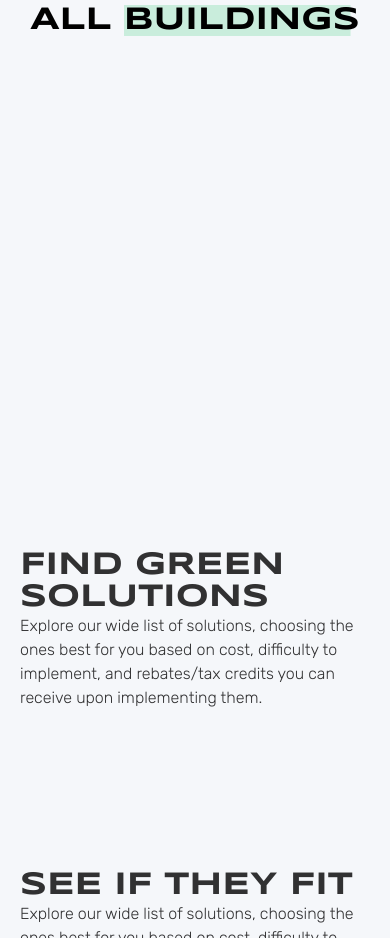
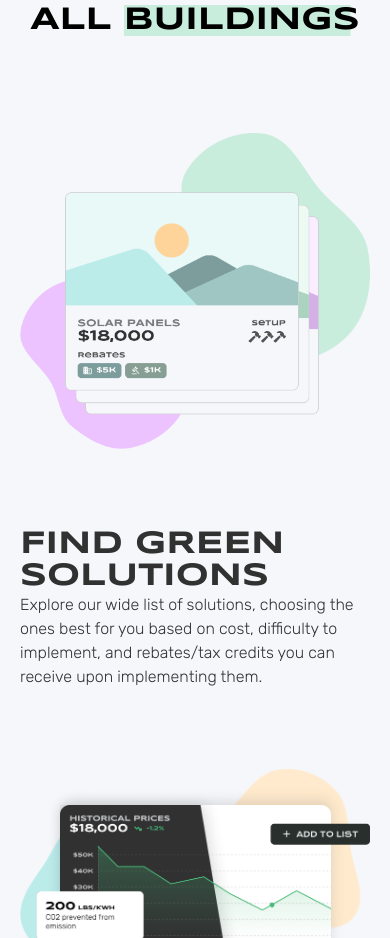
Before and after one commit to pranavkannepalli/loop, a Next.js app: page / in a window 390 px wide. Shown: the part 1062-2000 px from the top of the page. Built offline with nearby package versions, Linux system fonts and the light colour scheme.

Commit message:
fixed home page interaction

```diff
--- a/app/calculators/page.jsx
+++ b/app/calculators/page.jsx
@@ -23,11 +23,6 @@ export default function Calculators() {
 	const onSubmit = async (e) => {
 		e.preventDefault();
 		setLoading(true);
-
-		console.log(nAddress);
-		console.log(nState);
-		console.log(nZip);
-		console.log(nCity);
 		const response = await fetch("/api/houseData", {
 			method: "POST",
 			headers: {
@@ -43,7 +38,6 @@ export default function Calculators() {
 			setData(null);
 			setError(true);
 		}
-		console.log(d);
 		setLoading(false);
 	};
 
--- a/app/page.js
+++ b/app/page.js
@@ -25,16 +25,15 @@ const features = [
 	},
 	{
 		title: "See If They Fit",
-		description: "Explore our wide list of solutions, choosing the ones best for you based on cost, difficulty to implement, and rebates/tax credits you can receive upon implementing them.",
+		description: "For each sustainable solution, learn about its historical pricing, return on investment, environmental impact, installation steps, and potential rebates to see if it fits you.",
 		pic: "/about/Details.png",
 	},
 	{
 		title: "Start Implementing",
-		description: "Explore our wide list of solutions, choosing the ones best for you based on cost, difficulty to implement, and rebates/tax credits you can receive upon implementing them.",
+		description: "Add a solution to your information dashboard, where you can keep track of your implementation progress, or add it to your watchlist so you know when the time is right.",
 		pic: "/about/Dashboard.png",
-	}
-]
-
+	},
+];
 
 export default function Home() {
 	return (
@@ -44,10 +43,7 @@ export default function Home() {
 					<HomeText />
 				</div>
 				<div className="flex items-stretch gap-[16px]">
-					<TextInput
-						placeholder="Tell us what the problem is"
-						suffix={<StateSelector />}
-					/>
+					<TextInput placeholder="Tell us what the problem is" suffix={<StateSelector />} />
 					<Button>Go</Button>
 				</div>
 			</section>
@@ -56,7 +52,7 @@ export default function Home() {
 				<TagLine value="helping you find solutions across all sectors and all buildings" />
 			</section>
 			<FeaturesContextProvider>
-				<section className="layout flex w-full items-start gap-20">
+				<section className="hidden layout md:flex w-full items-start gap-20">
 					<div className="w-full py-[40vh]">
 						<ul>
 							{features.map((feature, index) => (
@@ -68,8 +64,27 @@ export default function Home() {
 					</div>
 					<div className="sticky top-0 flex h-screen w-full items-center">
 						<div className="aspect-square w-full">
-							{features.map((feature) => (<FeatureCard key={feature.pic} id={feature.title}><Image fill className="object-contain" src={feature.pic} /></FeatureCard>))}
+							{features.map((feature) => (
+								<FeatureCard key={feature.pic} id={feature.title}>
+									<Image alt="Demonstration Graphic" fill className="object-contain" src={feature.pic} />
+								</FeatureCard>
+							))}
 						</div>
+					</div>
+				</section>
+				<section className="flex layout md:hidden w-full items-start gap-20">
+					<div className="w-full pb-[20vh]">
+						<ul>
+							{features.map((feature, index) => (
+								<li key={"feature" + index} className="flex flex-col">
+									<div className=" *:object-contain relative w-full h-auto ">
+										<Image alt="Demonstration Graphic" src={feature.pic} className="w-full h-auto" width={500} height={500} />
+									</div>
+
+									<FeatureTitle title={feature.title} description={feature.description} margin={"med"} />
+								</li>
+							))}
+						</ul>
 					</div>
 				</section>
 			</FeaturesContextProvider>
--- a/components/FeatureTitle/index.jsx
+++ b/components/FeatureTitle/index.jsx
@@ -1,21 +1,19 @@
 "use client";
 
-import {useRef, useEffect, useContext} from "react";
-import {useInView} from "framer-motion";
+import { useRef, useEffect, useContext } from "react";
+import { useInView } from "framer-motion";
 import FeaturesContext from "@/components/FeaturesContext";
 
-const FeatureTitle = ({title, description}) => {
+const FeatureTitle = ({ title, description, margin }) => {
 	const ref = useRef(null);
-    const isInView = useInView(ref, {margin: "-50% 0px -50% 0px"});
+	const isInView = useInView(ref, { margin: margin != "med" ? "-50% 0px -50% 0px" : "-30% 0px -30% 0px" });
 
-    const {inView, setInView} = useContext(FeaturesContext);
+	const { inView, setInView } = useContext(FeaturesContext);
 
 	useEffect(() => {
-        if(isInView) setInView(title);
+		if (isInView) setInView(title);
 		//if(!isInView && inView == title) setInView(null);
 	}, [isInView, title, setInView]);
-
-    console.log(isInView, title);
 
 	return (
 		<div ref={ref} className={`py-20 text-white-300 transition-colors ${isInView && "text-white-600"}`}>
@@ -23,6 +21,6 @@ const FeatureTitle = ({title, description}) => {
 			<p className={!isInView && "opacity-0"}>{description}</p>
 		</div>
 	);
-}
+};
 
 export default FeatureTitle;
--- a/components/FeaturesContext/index.jsx
+++ b/components/FeaturesContext/index.jsx
@@ -1,4 +1,4 @@
-"use client"
+"use client";
 
 import { createContext, useState, useEffect } from "react";
 
@@ -9,10 +9,6 @@ function FeaturesContextProvider({ children }) {
 
 	const data = { inView, setInView };
 
-	useEffect(() => {
-		console.log(inView);
-	}, [inView])
-
 	return <FeaturesContext.Provider value={data}>{children}</FeaturesContext.Provider>;
 }
 
```
Lines whose indentation alone changed are shown as unchanged.
